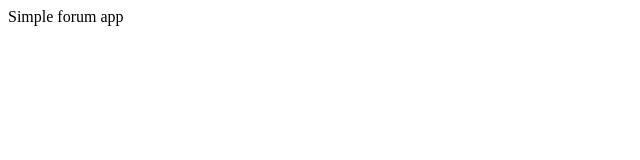
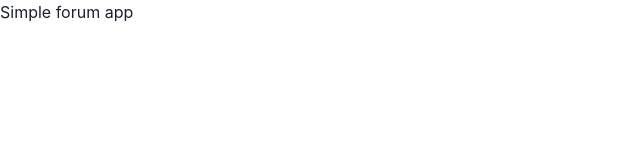
Before and after one commit to Cameron216/forum-app, a React (Create React App) app: page / in a window 1280 px wide. Shown: the top 160 px of the page, without its empty margins (0-640 px from the left). Built offline with nearby package versions, Linux system fonts and the light colour scheme.

Commit message:
Feature/setup css library (#2)
* install node modules

* prettier setting

* install charkra ui

* install chakra ui

* Update readme for chakra install

```diff
--- a/package.json
+++ b/package.json
@@ -3,6 +3,9 @@
   "version": "0.1.0",
   "private": true,
   "dependencies": {
+    "@chakra-ui/react": "^2.2.9",
+    "@emotion/react": "^11.10.0",
+    "@emotion/styled": "^11.10.0",
     "@testing-library/jest-dom": "^5.16.5",
     "@testing-library/react": "^13.3.0",
     "@testing-library/user-event": "^13.5.0",
@@ -10,6 +13,7 @@
     "@types/node": "^16.11.48",
     "@types/react": "^18.0.17",
     "@types/react-dom": "^18.0.6",
+    "framer-motion": "^6.5.1",
     "react": "^18.2.0",
     "react-dom": "^18.2.0",
     "react-scripts": "5.0.1",
@@ -17,6 +21,7 @@
     "web-vitals": "^2.1.4"
   },
   "scripts": {
+    "setup": "npm i && cd api && npm i",
     "start": "react-scripts start",
     "build": "react-scripts build",
     "test": "react-scripts test",
--- a/src/index.tsx
+++ b/src/index.tsx
@@ -1,10 +1,15 @@
-import React from 'react'
-import ReactDOM from 'react-dom/client'
-import App from './App'
+import React from 'react';
+import ReactDOM from 'react-dom/client';
+import App from './App';
+import { ChakraProvider } from '@chakra-ui/react';
 
-const root = ReactDOM.createRoot(document.getElementById('root') as HTMLElement)
+const root = ReactDOM.createRoot(
+  document.getElementById('root') as HTMLElement
+);
 root.render(
   <React.StrictMode>
-    <App />
+    <ChakraProvider resetCSS={true}>
+      <App />
+    </ChakraProvider>
   </React.StrictMode>
-)
+);
```
Also changed, not shown: .prettierrc.js, 2 other files (tests, documents, lock files or other folders).
